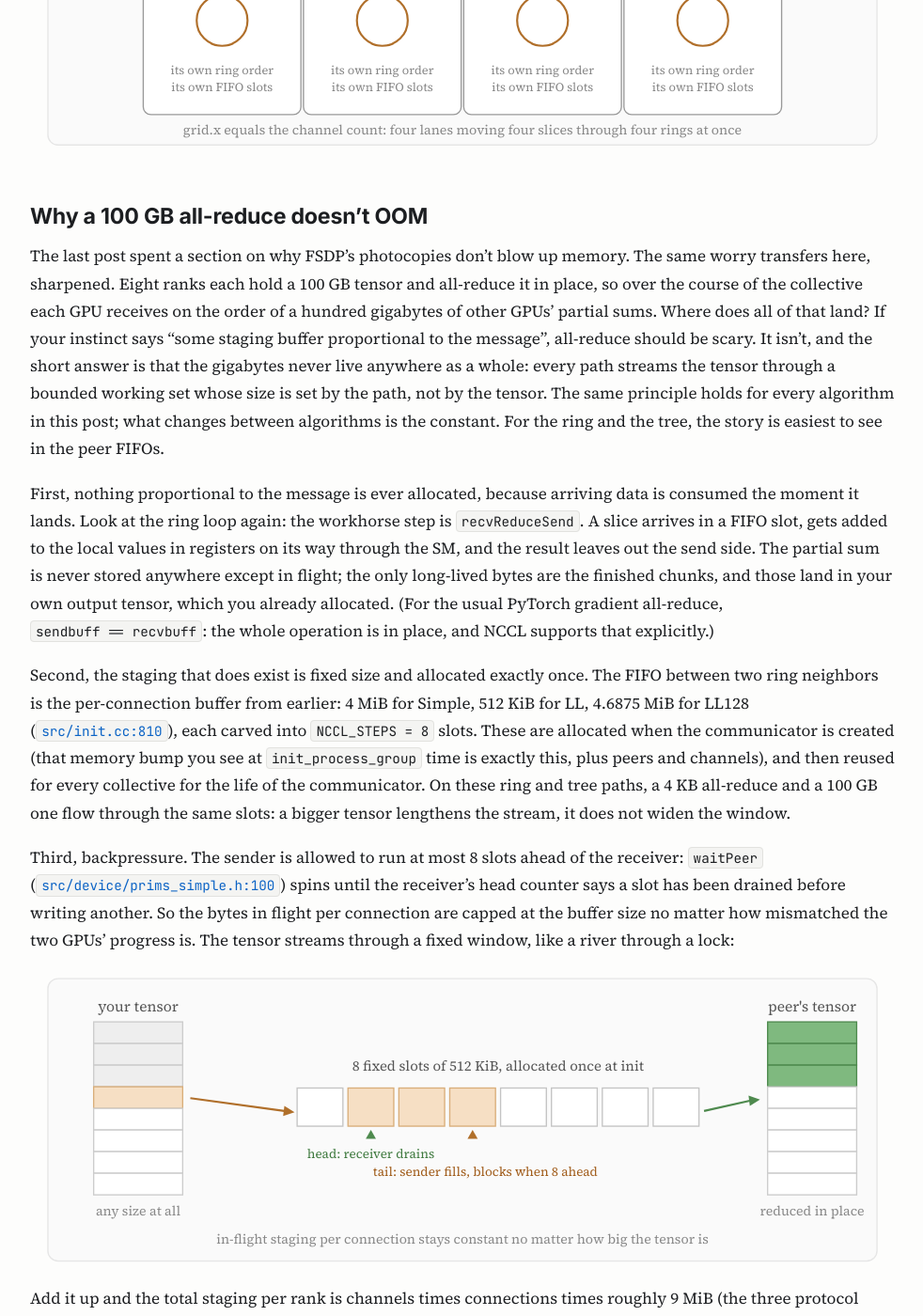
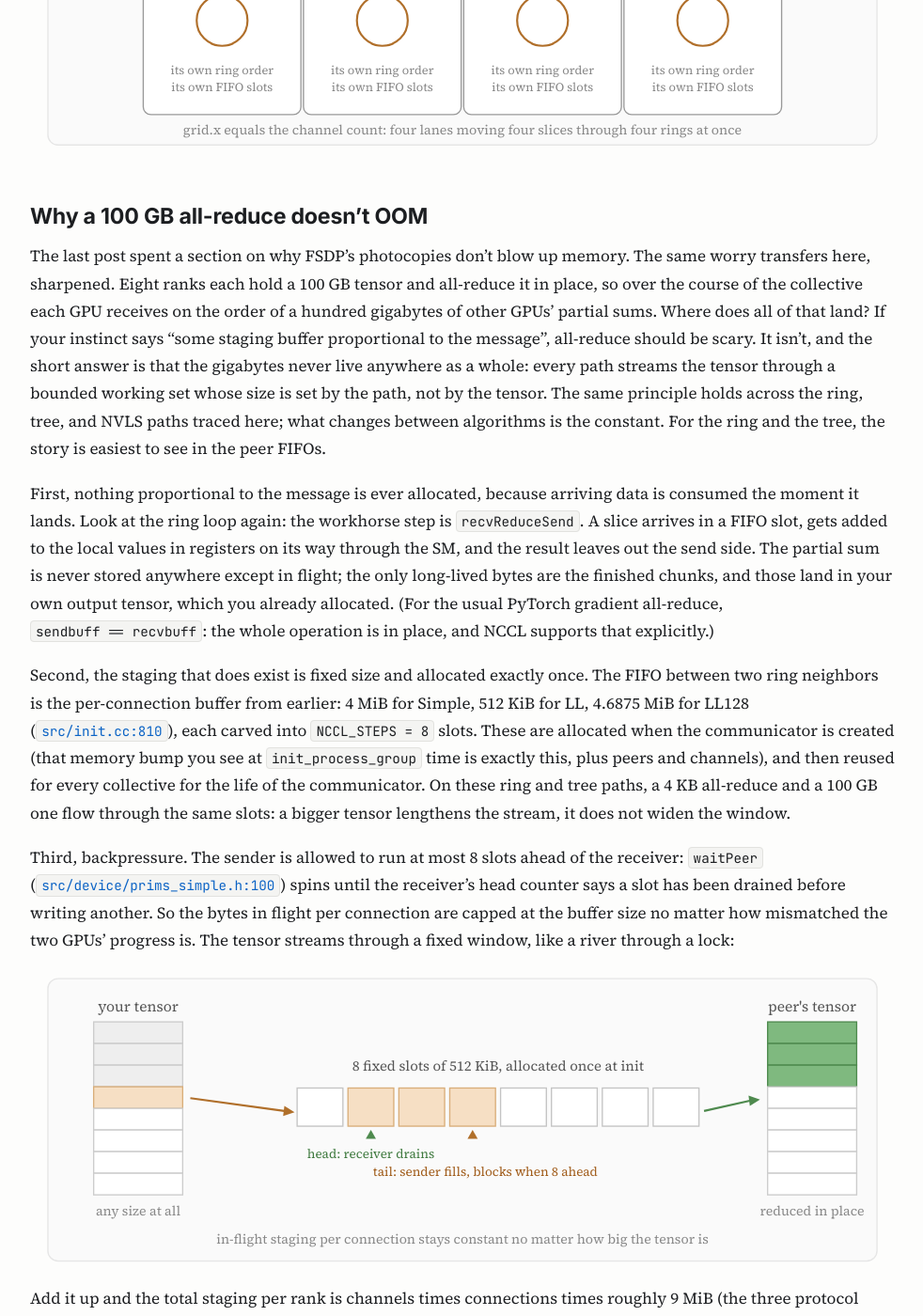
Before and after one commit to rakshithvasudev/rakshithvasudev.github.io, a Jekyll site: the page built from _posts/2026-08-02-inside-nccl-allreduce.md, in a window 1280 px wide and 1400 px high, scrolled down 5034 px. Shown: the whole window at 94% size, without its empty margins (148-1130 px from the left). Built offline with Jekyll 4.4.1, drawn with Linux system fonts in a browser that asks for light colours; some of the changed text lies outside the part shown.

Commit message:
Scope working-set claims to the paths traced and measured

```diff
--- a/_posts/2026-08-02-inside-nccl-allreduce.md
+++ b/_posts/2026-08-02-inside-nccl-allreduce.md
@@ -356,8 +356,8 @@ of other GPUs' partial sums. Where does all of that land? If your instinct says
 buffer proportional to the message", all-reduce should be scary. It isn't, and the
 short answer is that the gigabytes never live anywhere as a whole: every path
 streams the tensor through a bounded working set whose size is set by the path,
-not by the tensor. The same principle holds for every algorithm in this post;
-what changes between algorithms is the constant. For the ring and the tree, the
+not by the tensor. The same principle holds across the ring, tree, and NVLS
+paths traced here; what changes between algorithms is the constant. For the ring and the tree, the
 story is easiest to see in the peer FIFOs.
 
 First, nothing proportional to the message is ever allocated, because arriving
```
Also changed, not shown: other parts of _posts/2026-08-02-inside-nccl-allreduce.md (+2 -1 lines).
